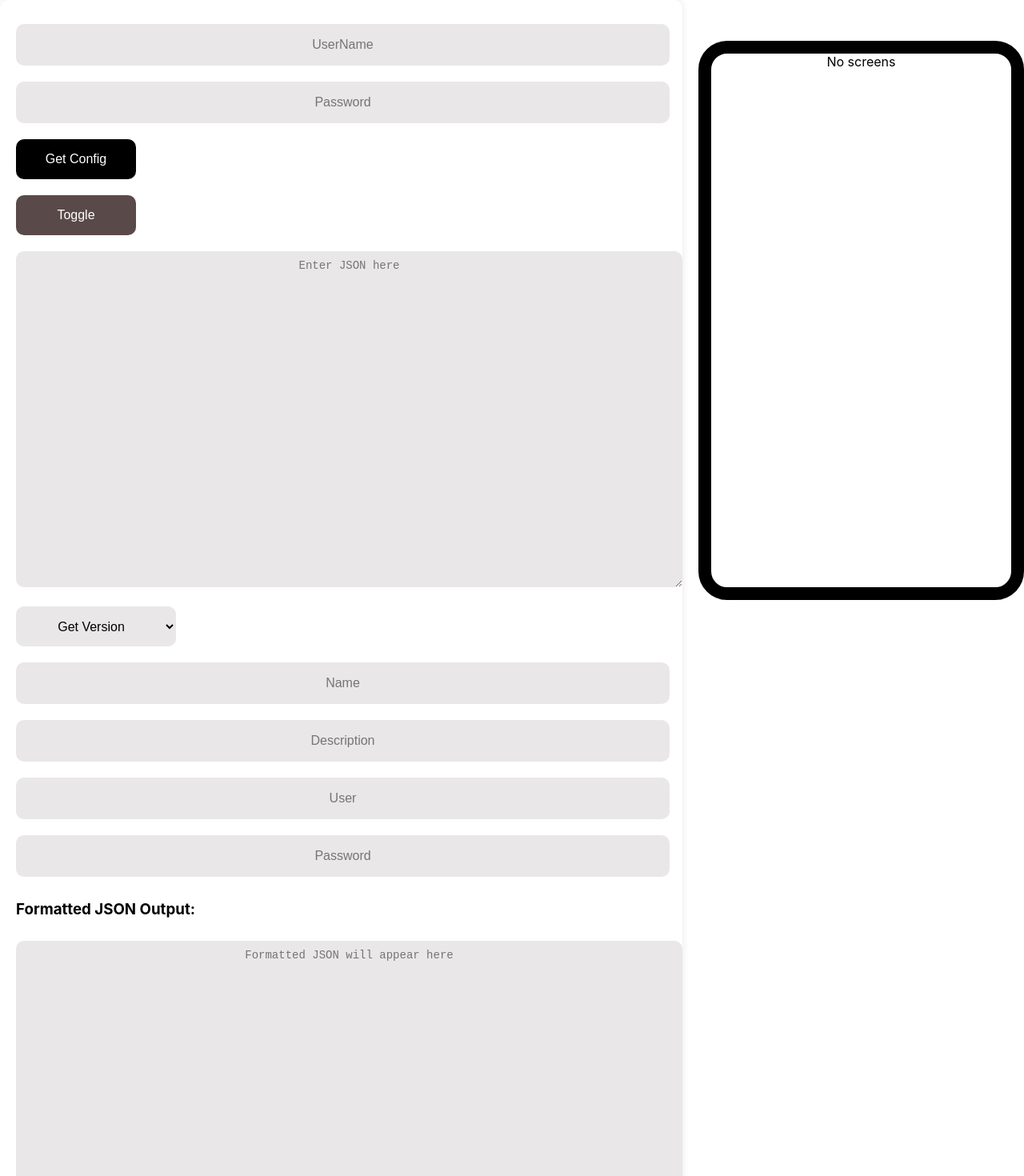
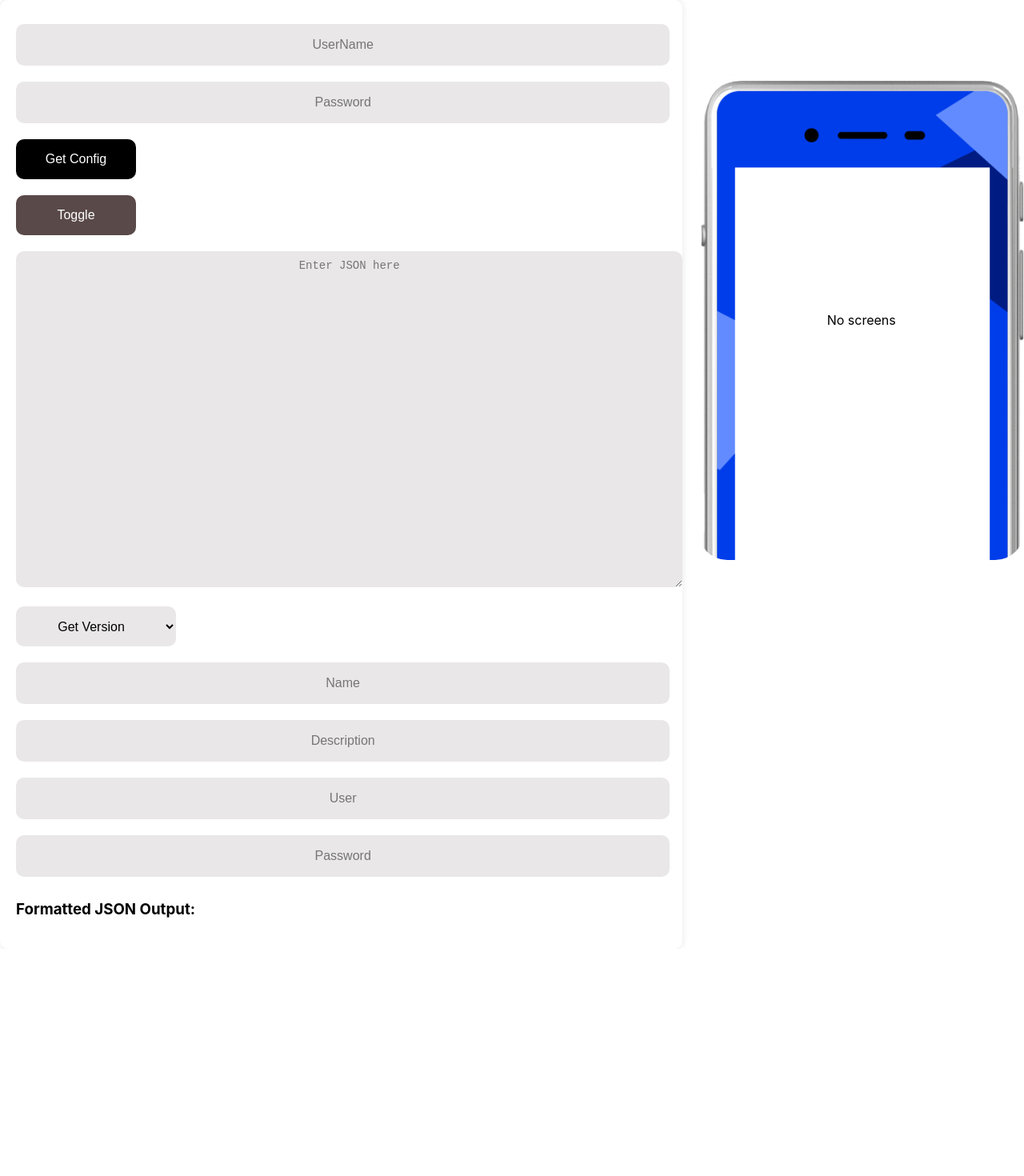
Before and after one commit to Amrock99/POSinator, a React (Create React App) app in the folder razorpay-pos/: page / in a window 1280 px wide. Shown: the top 1470 px of the page at 80% size. After the commit the page ends 1186 px from the top, so only its background shows below. Built offline with nearby package versions, Linux system fonts and the light colour scheme.

Commit message:
redesign

```diff
--- a/razorpay-pos/package.json
+++ b/razorpay-pos/package.json
@@ -11,6 +11,7 @@
     "react": "^18.3.1",
     "react-codemirror2": "^8.0.0",
     "react-dom": "^18.3.1",
+    "react-json-view": "^1.21.3",
     "react-scripts": "5.0.1",
     "web-vitals": "^2.1.4"
   },
--- a/razorpay-pos/src/App.css
+++ b/razorpay-pos/src/App.css
@@ -103,10 +103,8 @@ textarea {
 
 .android-emulator {
   position: relative;
-  width: 375px; /* Width of the emulator */
-  height: 667px; /* Height of the emulator */
+  width: 100%; /* Width of the emulator */
   background-color: #ffffff;
-  border: 16px solid #000;
   border-radius: 36px;
   box-shadow: 0 0 10px rgba(245, 244, 244, 0.1);
   overflow: hidden;
--- a/razorpay-pos/src/components/Emulator.js
+++ b/razorpay-pos/src/components/Emulator.js
@@ -1,4 +1,5 @@
 import React, { useEffect, useState } from "react";
+import Layout from "../assets/A50-03.png";
 
 const Button = ({ title, onClick, style }) => {
   return (
@@ -28,7 +29,17 @@ const Emulator = ({ data }) => {
 
   return (
     <div className="emulator">
-      <div className="android-emulator">
+      <div
+        className="android-emulator"
+        style={{
+          backgroundImage: `url("${Layout}")`,
+          backgroundSize: "cover",
+          height: "75%",
+          display: "flex",
+          justifyContent: "center",
+          alignContent: "center",
+        }}
+      >
         {screens.length === 0 ? (
           <div
             style={{
@@ -42,7 +53,12 @@ const Emulator = ({ data }) => {
           </div>
         ) : (
           <div
-            style={{ display: "flex", flexDirection: "column", height: "100%" }}
+            style={{
+              display: "flex",
+              flexDirection: "column",
+              height: "75%",
+              padding: "50px 20px",
+            }}
           >
             <div
               style={{
@@ -51,9 +67,9 @@ const Emulator = ({ data }) => {
               }}
             >
               {/* Title */}
-              <h1 style={{ textAlign: "center" }}>
+              <h2 style={{ textAlign: "center" }}>
                 {screens[index]["heading-text"]}
-              </h1>
+              </h2>
               {/* Buttons */}
               <div
                 style={{
@@ -78,13 +94,19 @@ const Emulator = ({ data }) => {
               <Button
                 title={"Back"}
                 onClick={handleBack}
-                style={{ cursor: index === 0 ? "no-drop" : "pointer" }}
+                style={{
+                  cursor: index === 0 ? "no-drop" : "pointer",
+                  width: "120px",
+                  padding: "8px",
+                }}
               />
               <Button
                 title={"Next"}
                 onClick={handleNext}
                 style={{
                   cursor: index === screens.length - 1 ? "no-drop" : "pointer",
+                  width: "120px",
+                  padding: "8px",
                 }}
               />
             </div>
--- a/razorpay-pos/src/components/LeftPanel.js
+++ b/razorpay-pos/src/components/LeftPanel.js
@@ -1,4 +1,5 @@
 import React, { useState } from "react";
+import ReactJson from "react-json-view";
 
 const LeftPanel = ({ setData }) => {
   const [jsonInput, setJsonInput] = useState("");
@@ -38,11 +39,11 @@ const LeftPanel = ({ setData }) => {
       <input type="text" placeholder="User" />
       <input type="password" placeholder="Password" />
       <h3>Formatted JSON Output:</h3>
-      <textarea
-        value={formattedJson}
-        readOnly
-        placeholder="Formatted JSON will appear here"
-      />
+      {formattedJson === "" ? (
+        ""
+      ) : (
+        <ReactJson src={JSON.parse(formattedJson)} />
+      )}
     </div>
   );
 };
```
Also changed, not shown: razorpay-pos/src/assets/A50-03.png (added), 1 other file (tests, documents, lock files or other folders).
